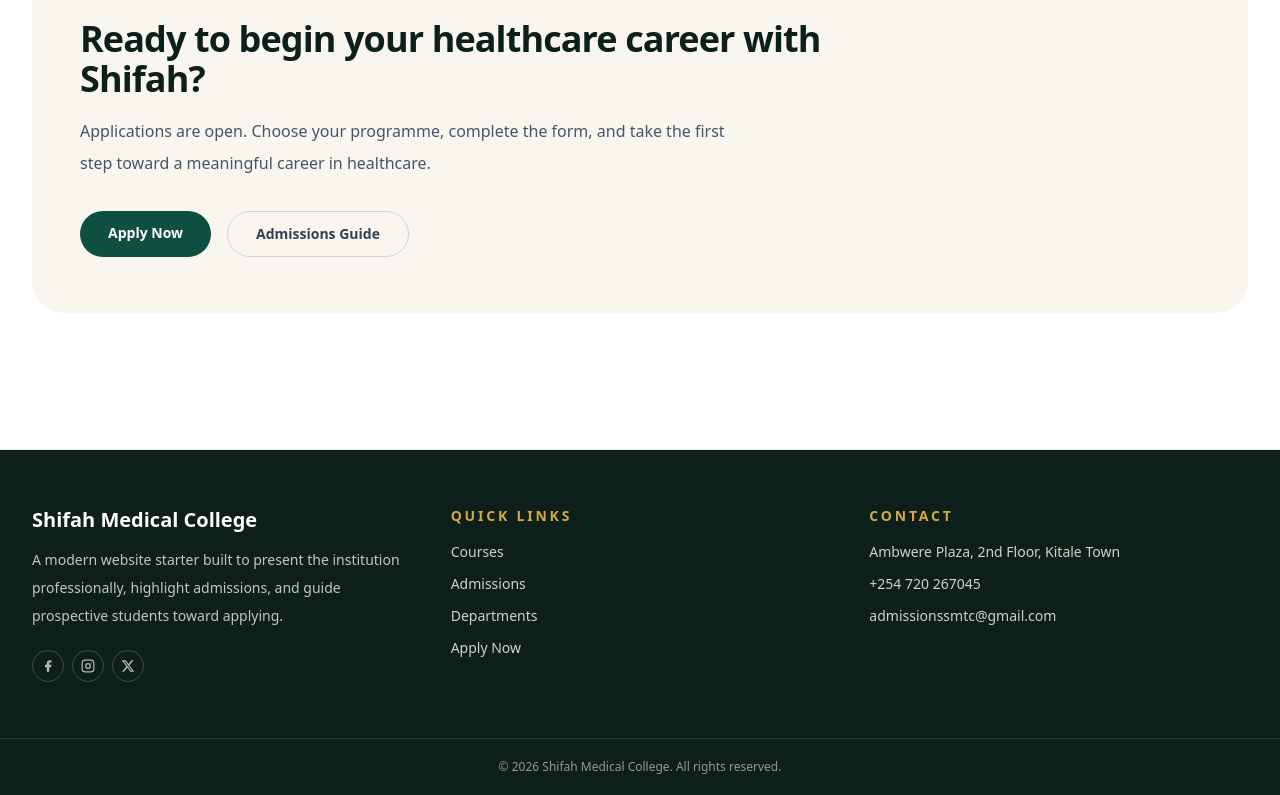
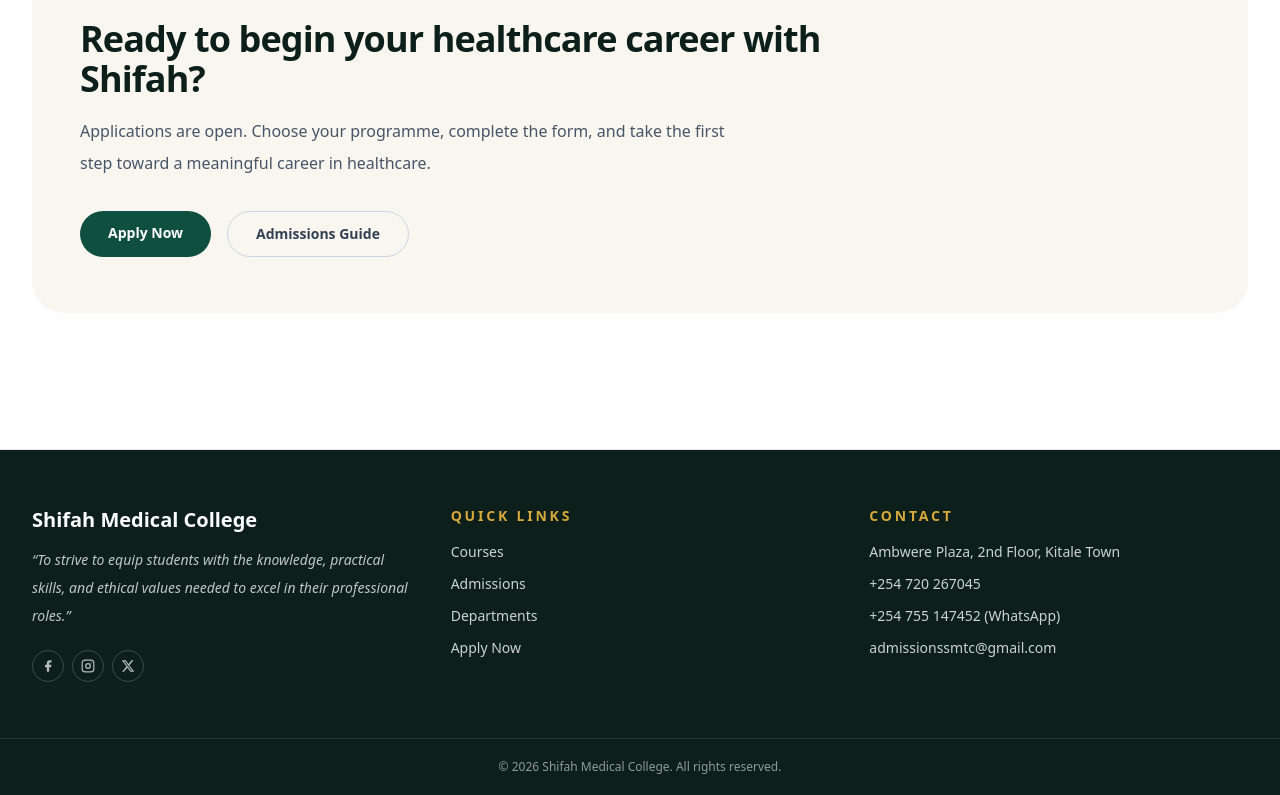
Before and after one commit to majidhawa/shifahmedcollege, a Next.js app: page / in a window 1280 px wide. Shown: the part 4859-5654 px from the top of the page. Built offline with nearby package versions, Linux system fonts and the light colour scheme.

Commit message:
Remove .next from tracking, update gitignore, restore site data and components

```diff
--- a/components/Footer.tsx
+++ b/components/Footer.tsx
@@ -7,17 +7,17 @@
       <div className="container-shell grid gap-10 py-14 md:grid-cols-3">
         <div>
           <h3 className="text-xl font-semibold">{site.shortName}</h3>
-          <p className="mt-3 max-w-sm text-sm leading-7 text-white/75">
-            A modern website starter built to present the institution professionally, highlight admissions, and guide prospective students toward applying.
+          <p className="mt-3 max-w-sm text-sm leading-7 text-white/75 italic">
+            &ldquo;{site.mission}&rdquo;
           </p>
           <div className="mt-5 flex items-center gap-2">
-            <a href="#" aria-label="Facebook" className="flex h-8 w-8 items-center justify-center rounded-full border border-white/20 text-white/70 transition hover:bg-white/10 hover:text-white">
+            <a href="https://www.facebook.com/people/Shifah-Medical-Training-College/61588805690949/" target="_blank" rel="noreferrer" aria-label="Facebook" className="flex h-8 w-8 items-center justify-center rounded-full border border-white/20 text-white/70 transition hover:bg-white/10 hover:text-white">
               <svg width="14" height="14" fill="currentColor" viewBox="0 0 24 24"><path d="M18 2h-3a5 5 0 0 0-5 5v3H7v4h3v8h4v-8h3l1-4h-4V7a1 1 0 0 1 1-1h3z"/></svg>
             </a>
-            <a href="#" aria-label="Instagram" className="flex h-8 w-8 items-center justify-center rounded-full border border-white/20 text-white/70 transition hover:bg-white/10 hover:text-white">
+            <a href="https://www.instagram.com/shifahmedicalcollege?igsh=MWMwcDVvazdqdmIzZQ%3D%3D&utm_source=qr" target="_blank" rel="noreferrer" aria-label="Instagram" className="flex h-8 w-8 items-center justify-center rounded-full border border-white/20 text-white/70 transition hover:bg-white/10 hover:text-white">
               <svg width="14" height="14" fill="none" stroke="currentColor" strokeWidth="2" strokeLinecap="round" strokeLinejoin="round" viewBox="0 0 24 24"><rect x="2" y="2" width="20" height="20" rx="5" ry="5"/><circle cx="12" cy="12" r="4"/><circle cx="17.5" cy="6.5" r="1" fill="currentColor" stroke="none"/></svg>
             </a>
-            <a href="#" aria-label="X" className="flex h-8 w-8 items-center justify-center rounded-full border border-white/20 text-white/70 transition hover:bg-white/10 hover:text-white">
+            <a href="https://x.com/shifahmtc" target="_blank" rel="noreferrer" aria-label="X" className="flex h-8 w-8 items-center justify-center rounded-full border border-white/20 text-white/70 transition hover:bg-white/10 hover:text-white">
               <svg width="14" height="14" fill="currentColor" viewBox="0 0 24 24"><path d="M18.244 2.25h3.308l-7.227 8.26 8.502 11.24H16.17l-5.214-6.817L4.99 21.75H1.68l7.73-8.835L1.254 2.25H8.08l4.713 6.231zm-1.161 17.52h1.833L7.084 4.126H5.117z"/></svg>
             </a>
           </div>
@@ -38,6 +38,7 @@
           <div className="mt-4 space-y-3 text-sm text-white/80">
             <p>{site.location}</p>
             <p>{site.phone}</p>
+            <p>{site.whatsapp} (WhatsApp)</p>
             <p>{site.email}</p>
           </div>
         </div>
```
Also changed, not shown: 2 other files (tests, documents, lock files or other folders).
